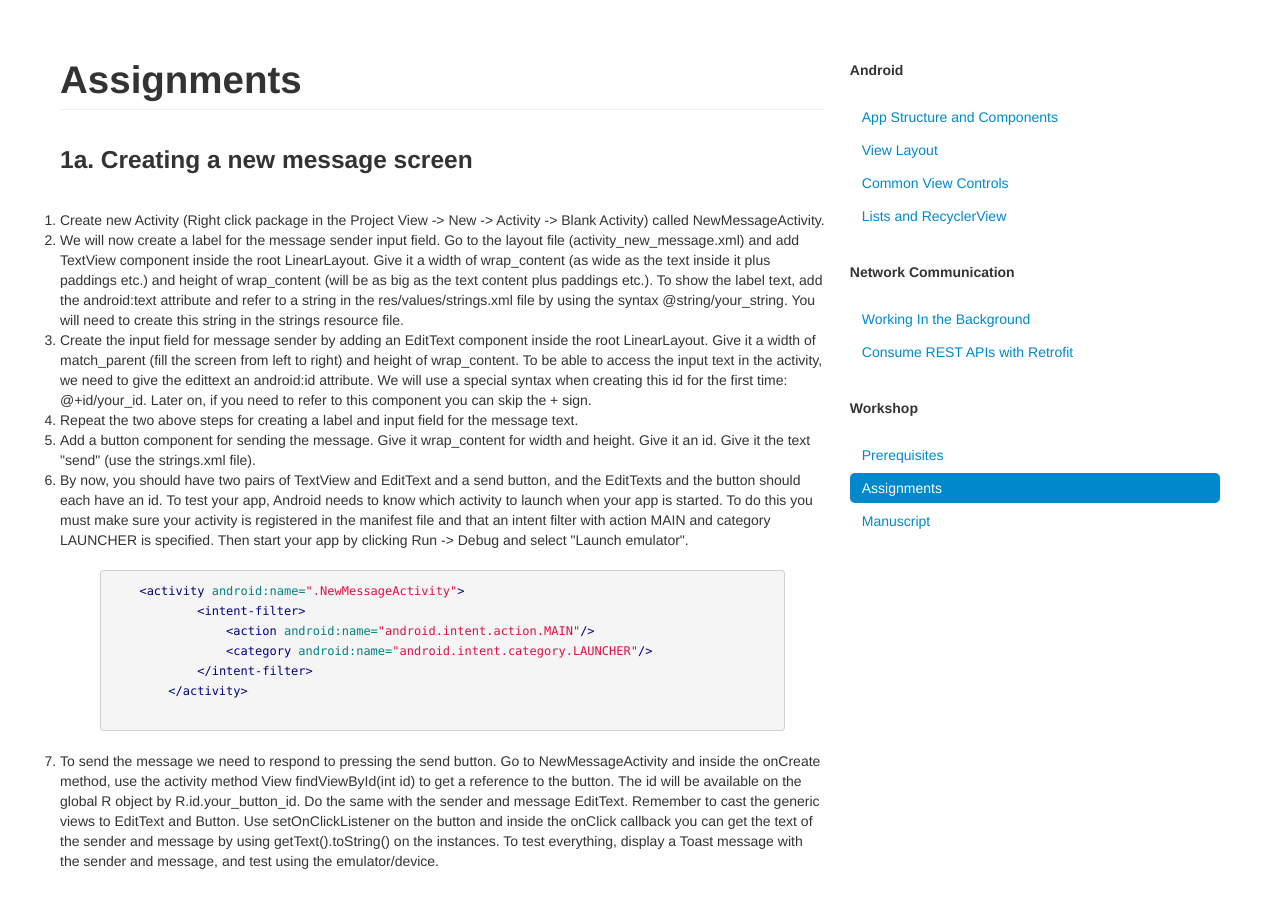
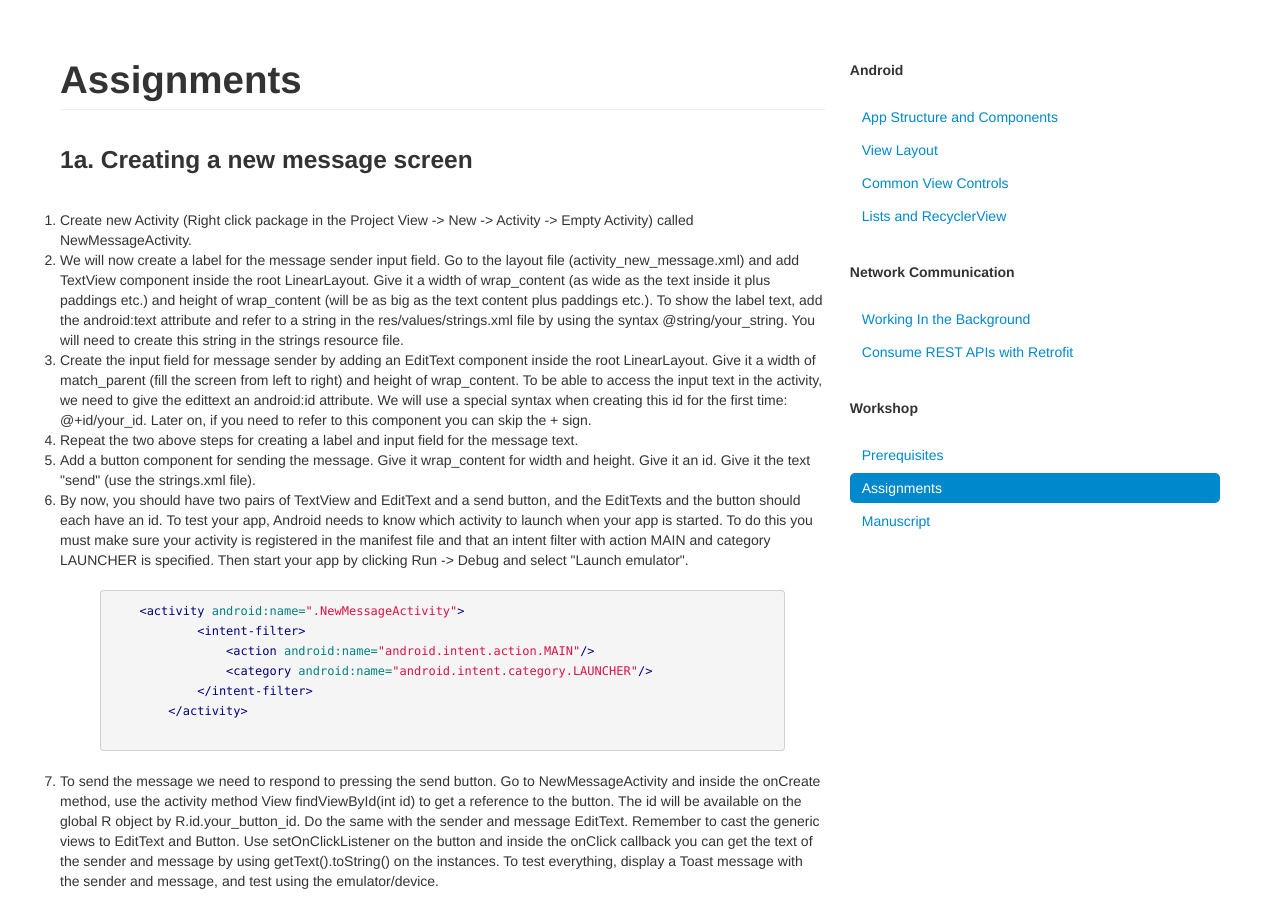
Before and after one commit to bekk/android101, a Jekyll site: the page built from docs/pages/assignments.html, in a window 1280 px wide and 900 px high. Built offline with Jekyll 4.4.1, drawn with Linux system fonts in a browser that asks for light colours; Markdown is read by kramdown in place of the engine named in the settings.

Commit message:
Blank => Empty

```diff
--- a/docs/pages/assignments.html
+++ b/docs/pages/assignments.html
@@ -5,7 +5,7 @@ title: Assignments
 
 <h3>1a. Creating a new message screen</h3>
 <ol>
-  <li>Create new Activity (Right click package in the Project View -> New -> Activity -> Blank Activity) called NewMessageActivity.</li>
+  <li>Create new Activity (Right click package in the Project View -> New -> Activity -> Empty Activity) called NewMessageActivity.</li>
   <li>We will now create a label for the message sender input field. Go to the layout file (activity_new_message.xml) and add TextView component inside the root LinearLayout. Give it a width of wrap_content (as wide as the text inside it plus paddings etc.) and height of wrap_content (will be as big as the text content plus paddings etc.). To show the label text, add the android:text attribute and refer to a string in the res/values/strings.xml file by using the syntax @string/your_string. You will need to create this string in the strings resource file.</li>
   <li>Create the input field for message sender by adding an EditText component inside the root LinearLayout. Give it a width of match_parent (fill the screen from left to right) and height of wrap_content. To be able to access the input text in the activity, we need to give the edittext an android:id attribute. We will use a special syntax when creating this id for the first time: @+id/your_id. Later on, if you need to refer to this component you can skip the + sign.</li>
   <li>Repeat the two above steps for creating a label and input field for the message text.</li>
```
